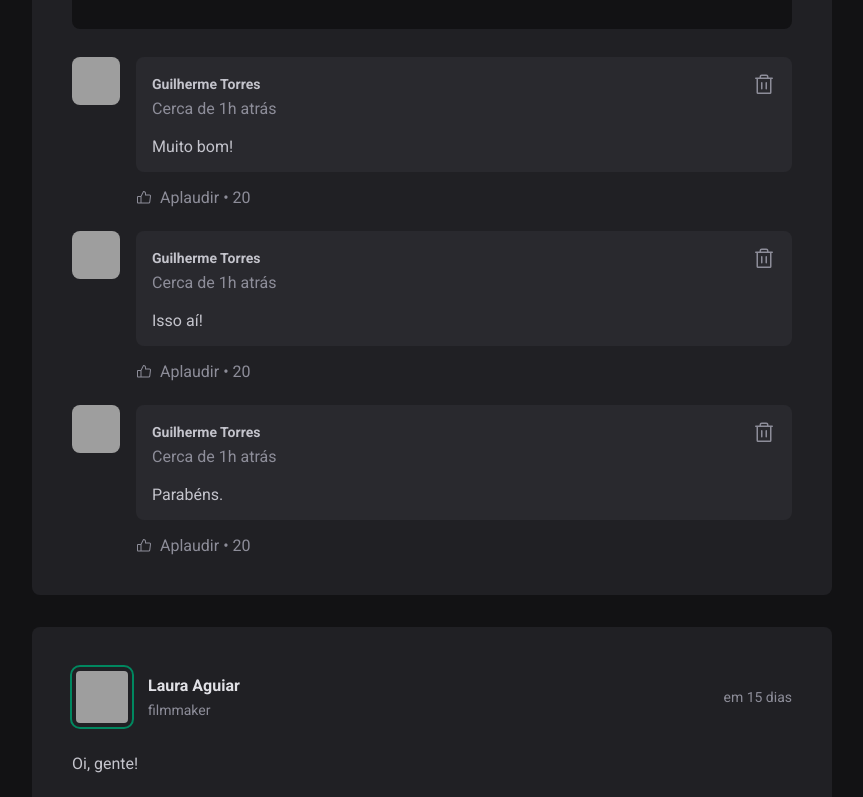
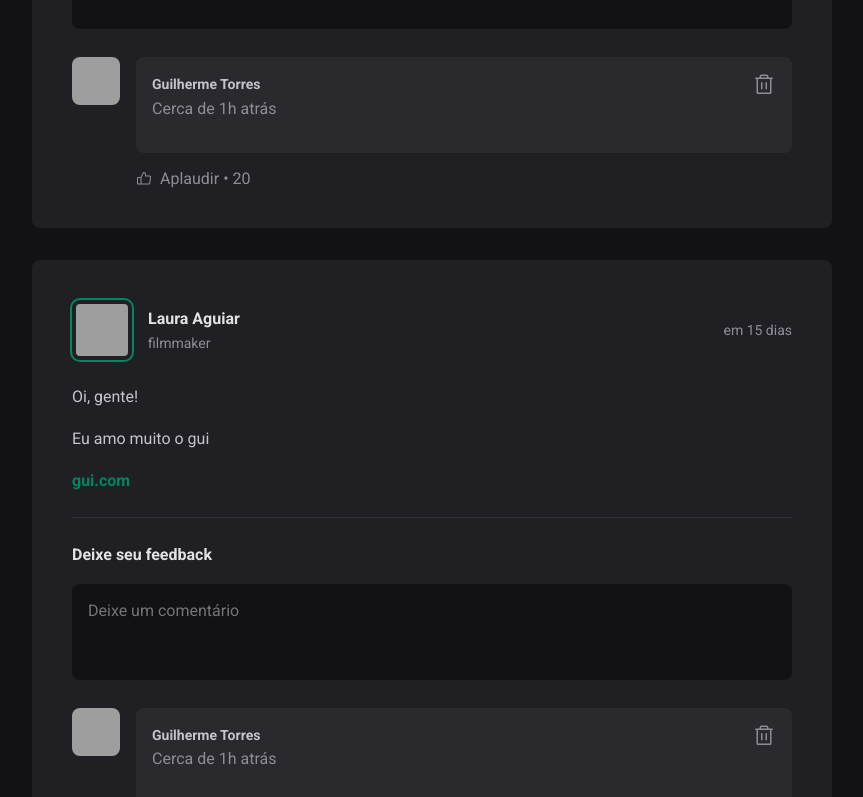
Before and after one commit to guibbers/ignite-feed, a React (Vite) app: page / in a window 1280 px wide. Shown: the part 500-1297 px from the top of the page, without its empty margins (352-1215 px from the left). Built offline with nearby package versions, Linux system fonts and the light colour scheme; grey boxes are pictures that could not be loaded.

Commit message:
refine post component

```diff
--- a/src/components/Post.tsx
+++ b/src/components/Post.tsx
@@ -27,7 +27,7 @@ type Author = {
 // ---------------------------------------------------------------------------
 
 export function Post({ author, content, publishedAt }: props) {
-	// ----------------------- CONSTANTS AND VARIABLES -------------------------
+	// ----------------------- CONSTANTS AND VARIABLES AND STATES -------------------------
 	const publishedDateFormatted = format(
 		publishedAt,
 		"d 'de' LLLL à's' HH:mm'h'",
@@ -39,11 +39,8 @@ export function Post({ author, content, publishedAt }: props) {
 		addSuffix: true,
 	});
 
-	const [comments, setComments] = useState([
-		{ id: 1, content: 'Muito bom!' },
-		{ id: 2, content: 'Isso aí!' },
-		{ id: 3, content: 'Parabéns.' },
-	]);
+	const [comments, setComments] = useState([{}]);
+	const [newCommentTest, setNewCommentText] = useState('');
 
 	// -------------------------------------------------------------------------
 
@@ -51,13 +48,22 @@ export function Post({ author, content, publishedAt }: props) {
 
 	function handleCreateNewComment(e: React.FormEvent<HTMLFormElement>) {
 		e.preventDefault();
+
+		const newComment = e.target.comment.value;
+
 		setComments([
 			...comments,
-			{ id: comments.length + 1, content: 'Outro comentário' },
+			{ id: comments.length + 1, content: newComment },
 		]);
+
+		setNewCommentText('');
+
 		console.log(comments);
 	}
 
+	function handleNewCommentChange(e) {
+		setNewCommentText(e.target.value);
+	}
 	// -------------------------------------------------------------------------
 
 	return (
@@ -103,7 +109,12 @@ export function Post({ author, content, publishedAt }: props) {
 
 			<form onSubmit={handleCreateNewComment} className={styles.commentForm}>
 				<strong>Deixe seu feedback</strong>
-				<textarea placeholder="Deixe um comentário" />
+				<textarea
+					onChange={handleNewCommentChange}
+					value={newCommentTest}
+					placeholder="Deixe um comentário"
+					name="comment"
+				/>
 				<footer>
 					<button type="submit">Comentar</button>
 				</footer>
```
